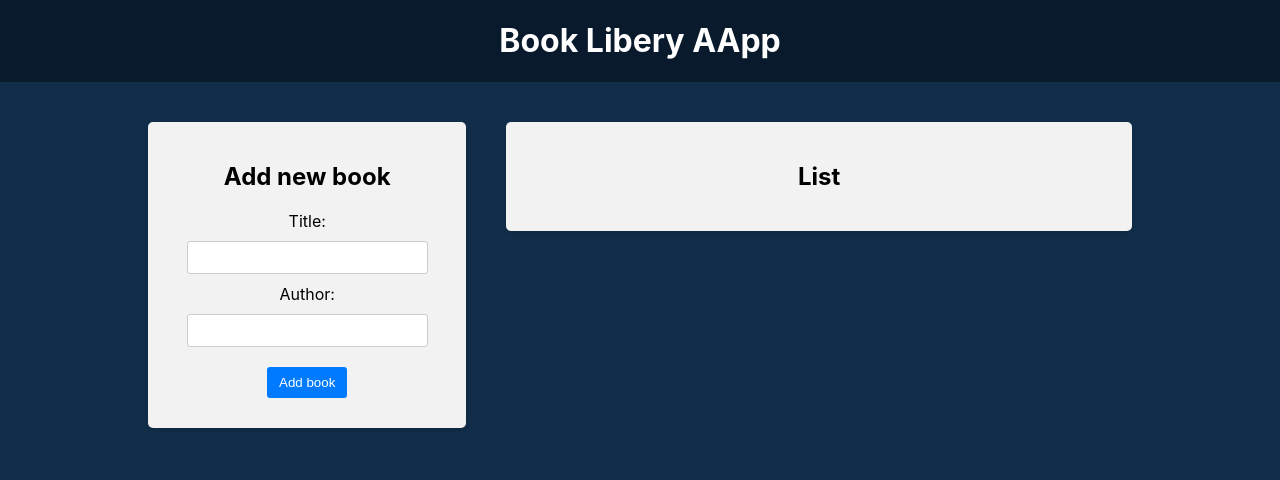
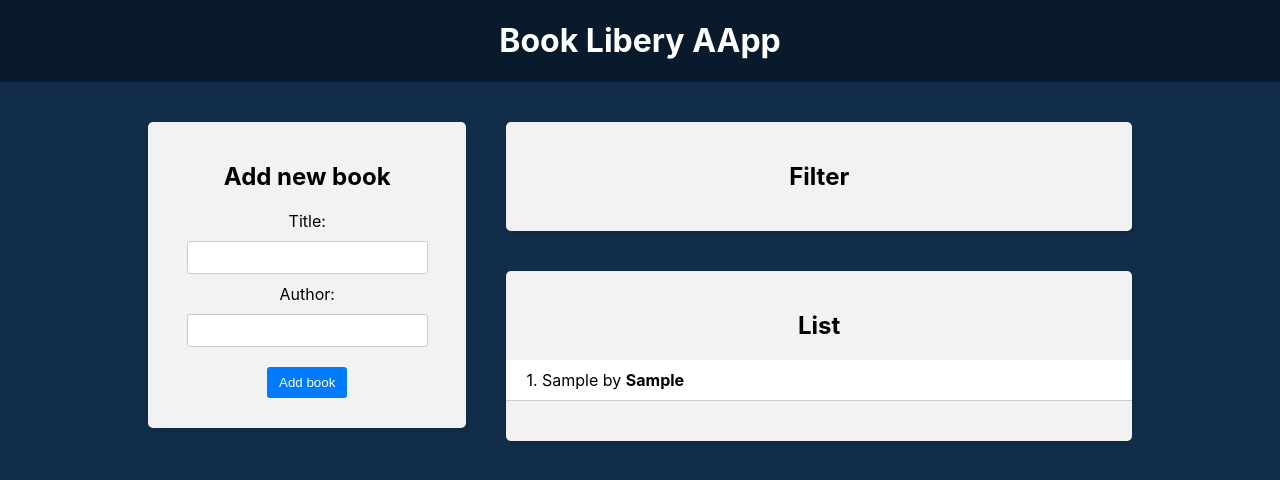
Before and after one commit to Nikita-a11y-dev/React-Libary-App, a React (Vite) app in the folder frontend/vite-project/: page / in a window 1280 px wide. Both pictures are taken after typing "Sample", "Sample" into the empty fields and a click on the button "Add book". Shown: the top 480 px of the page. Built offline with nearby package versions, Linux system fonts and the light colour scheme.

Commit message:
initialize Redux, add and dispatch book

```diff
--- a/frontend/vite-project/package.json
+++ b/frontend/vite-project/package.json
@@ -10,8 +10,10 @@
     "preview": "vite preview"
   },
   "dependencies": {
+    "@reduxjs/toolkit": "^2.5.1",
     "react": "^18.3.1",
-    "react-dom": "^18.3.1"
+    "react-dom": "^18.3.1",
+    "react-redux": "^9.2.0"
   },
   "devDependencies": {
     "@eslint/js": "^9.17.0",
--- a/frontend/vite-project/src/App.jsx
+++ b/frontend/vite-project/src/App.jsx
@@ -15,7 +15,7 @@ export default function App() {
           <BookForm></BookForm>
         </div>
         <div className="app-right-column">
-          {/* <Filter></Filter> */}
+          <Filter></Filter>
           <BookList></BookList>
         </div>
       </main>
--- a/frontend/vite-project/src/components/BookForm/BookForm.jsx
+++ b/frontend/vite-project/src/components/BookForm/BookForm.jsx
@@ -1,13 +1,21 @@
 import { useState } from "react";
 import "./BookForm.css";
+import { useDispatch } from "react-redux";
+import { addBook } from "../../redux/books/actionCreaters";
+
 export default function BookForm() {
   const [title, setTitle] = useState("");
   const [author, setAuthor] = useState("");
+  const dispatch = useDispatch();
 
   function handleSubmit(e) {
     e.preventDefault();
     if (title && author) {
-      console.log(title, ";", author);
+      const book = {
+        title: title,
+        author: author,
+      };
+      dispatch(addBook(book));
       setTitle("");
       setAuthor("");
     }
--- a/frontend/vite-project/src/components/BookList/BookList.jsx
+++ b/frontend/vite-project/src/components/BookList/BookList.jsx
@@ -1,7 +1,23 @@
+import { useSelector } from "react-redux";
+import "./BookList.css";
 export default function BookList() {
+  const books = useSelector((state) => state.books);
   return (
     <div className="app-block book-list">
       <h2>List</h2>
+      {books.lenght === 0 ? (
+        <p>No books available</p>
+      ) : (
+        <ul>
+          {books.map((book, i) => (
+            <li key={i}>
+              <div className="book-info">
+                {++i}. {book.title} by <strong>{book.author}</strong>
+              </div>
+            </li>
+          ))}
+        </ul>
+      )}
     </div>
   );
 }
--- a/frontend/vite-project/src/main.jsx
+++ b/frontend/vite-project/src/main.jsx
@@ -1,5 +1,11 @@
 import { createRoot } from "react-dom/client";
+import { Provider } from "react-redux";
+import store from "./redux/store";
 import "./index.css";
 import App from "./App.jsx";
 
-createRoot(document.getElementById("root")).render(<App />);
+createRoot(document.getElementById("root")).render(
+  <Provider store={store}>
+    <App />
+  </Provider>
+);
--- /dev/null
+++ b/frontend/vite-project/src/redux/books/actionCreaters.js
@@ -0,0 +1,8 @@
+import * as a from "./actyionTypes";
+
+export const addBook = (newBook) => {
+  return {
+    type: a.ADD_BOOK,
+    payload: newBook,
+  };
+};
--- /dev/null
+++ b/frontend/vite-project/src/redux/books/actyionTypes.js
@@ -0,0 +1 @@
+export const ADD_BOOK = "ADD_BOOK";
--- /dev/null
+++ b/frontend/vite-project/src/redux/books/reducer.js
@@ -0,0 +1,14 @@
+import * as a from "./actyionTypes";
+
+const initialState = [];
+
+const booksReducer = (state = initialState, action) => {
+  switch (action.type) {
+    case a.ADD_BOOK:
+      return [...state, action.payload];
+
+    default:
+      return state;
+  }
+};
+export default booksReducer;
--- /dev/null
+++ b/frontend/vite-project/src/redux/store.js
@@ -0,0 +1,10 @@
+import { configureStore } from "@reduxjs/toolkit";
+import booksReducer from "./books/reducer";
+
+const store = configureStore({
+  reducer: {
+    books: booksReducer,
+  },
+});
+
+export default store;
```
Also changed, not shown: 1 other file (tests, documents, lock files or other folders).
